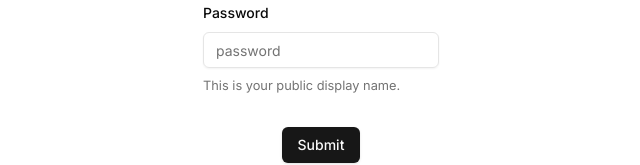
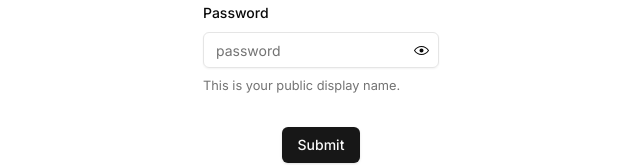
Before and after one commit to iwytbbtss/asset-master, a Next.js app: page /auth in a window 1280 px wide. Shown: the top 165 px of the page, without its empty margins (319-959 px from the left). Built offline with nearby package versions, Linux system fonts and the light colour scheme.

Commit message:
feat: /input/Password

```diff
--- a/app/auth/PasswordForm.tsx
+++ b/app/auth/PasswordForm.tsx
@@ -10,11 +10,11 @@ import {
   FormMessage,
   Form,
 } from '@/components/ui/form';
-import { Input } from '@/components/ui/input';
 import { zodResolver } from '@hookform/resolvers/zod';
 import { useForm } from 'react-hook-form';
 import { z } from 'zod';
 import pino from 'pino';
+import Password from '@/components/input/Password';
 
 const formSchema = z.object({
   password: z.string(),
@@ -43,7 +43,7 @@ const PasswordForm = () => {
             <FormItem>
               <FormLabel>Password</FormLabel>
               <FormControl>
-                <Input placeholder='password' {...field} />
+                <Password placeholder='password' {...field} />
               </FormControl>
               <FormDescription>This is your public display name.</FormDescription>
               <FormMessage />
--- /dev/null
+++ b/components/input/Password.tsx
@@ -0,0 +1,33 @@
+'use client';
+
+import * as React from 'react';
+import { useState } from 'react';
+import { EyeNoneIcon, EyeOpenIcon } from '@radix-ui/react-icons';
+import { Input, InputProps } from '../ui/input';
+import { Button } from '../ui/button';
+
+const Password = React.forwardRef<HTMLInputElement, InputProps>((props, ref) => {
+  const [show, setShow] = useState(false);
+
+  const onClick = () => {
+    setShow((value) => !value);
+  };
+
+  return (
+    <div className='relative'>
+      <Input ref={ref} type={show ? 'text' : 'password'} {...props} />
+      <Button
+        className='absolute top-[50%] right-0 translate-y-[-50%]'
+        type='button'
+        variant='ghost'
+        size='icon'
+        onClick={onClick}
+      >
+        {show ? <EyeNoneIcon /> : <EyeOpenIcon />}
+      </Button>
+    </div>
+  );
+});
+Password.displayName = 'Password';
+
+export default Password;
```
